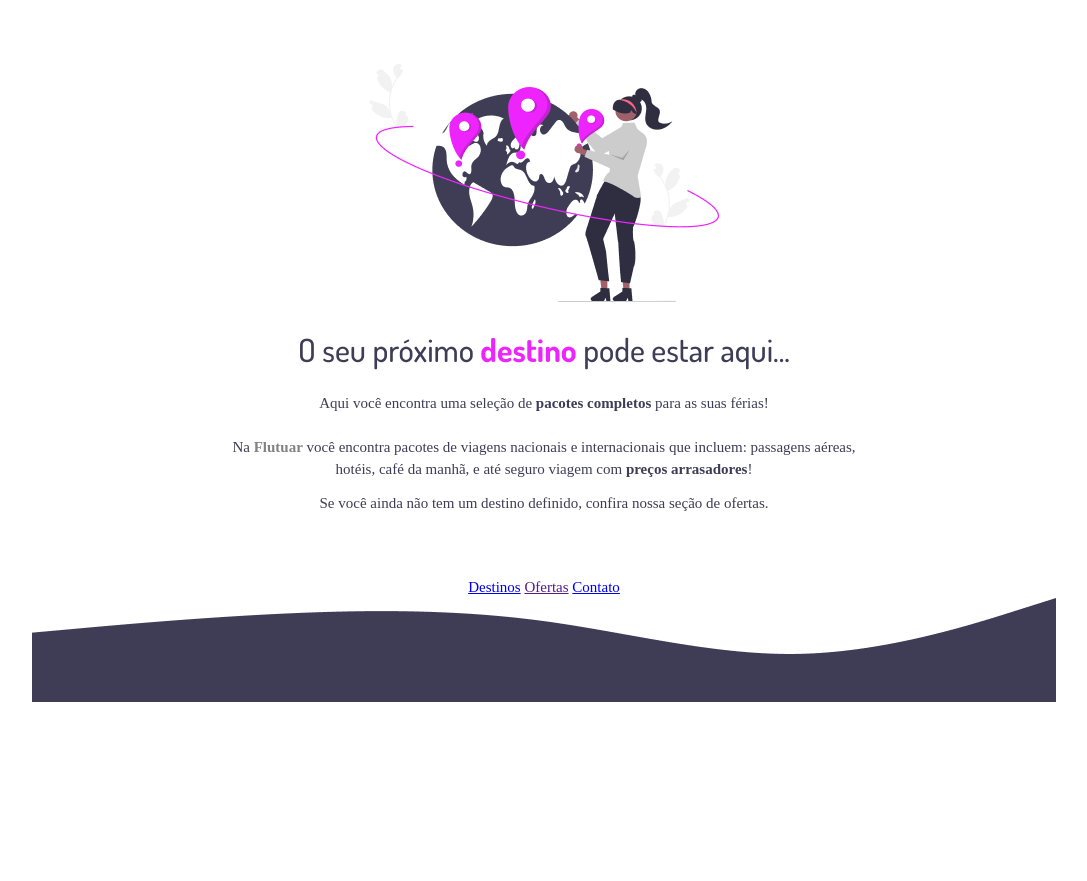
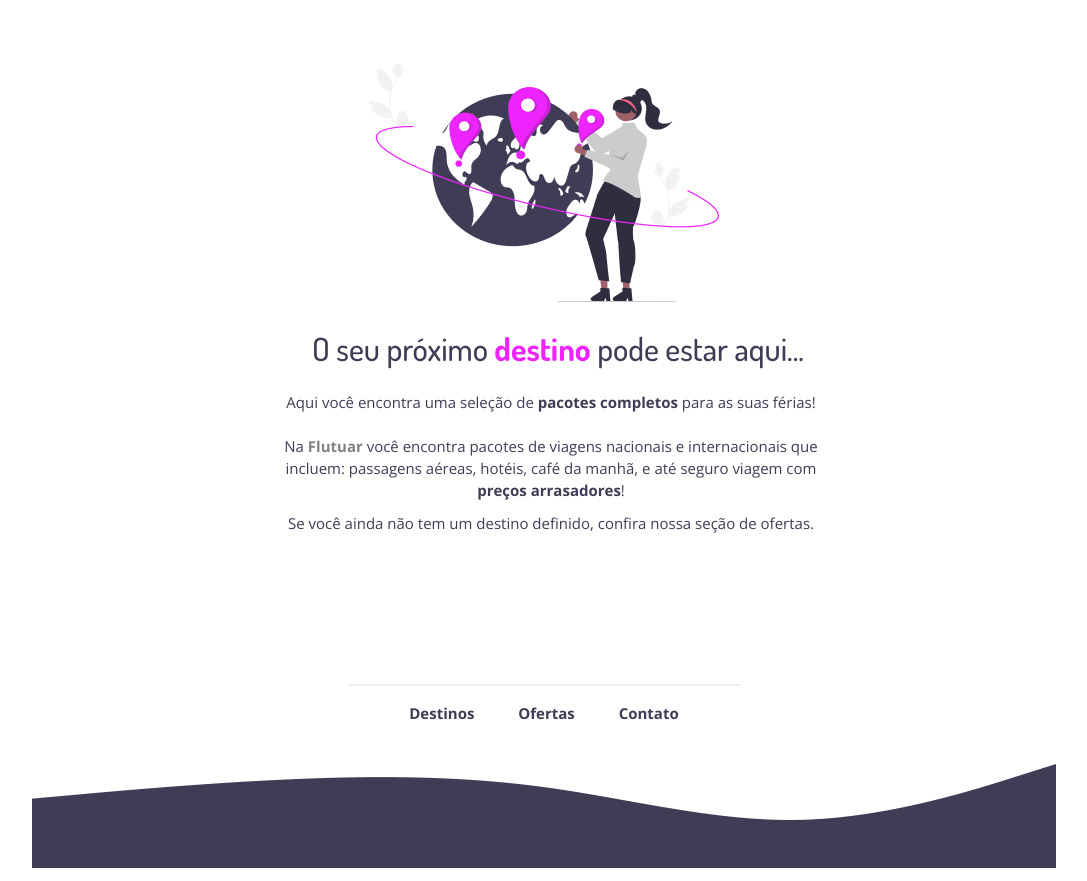
Before and after one commit to Lucas-ulerich/Projeto01-extra, a plain HTML site: page index.html in a window 1280 px wide. Shown: the whole page, without its empty margins (96-1183 px from the left). Before the commit the page ends 800 px from the top, so only its background shows below. Drawn offline with nearby package versions, Linux system fonts and the light colour scheme.

Commit message:
Finalizando projeto

```diff
--- a/index.html
+++ b/index.html
@@ -29,12 +29,13 @@
   </div>
 
   <div id="footer">
+    <div id="line"></div>
     <a href="http://" target="_blank" rel="noopener noreferrer">Destinos</a>
     <a href="">Ofertas</a>
     <a href="mailto:">Contato</a>
   </div>
 
-  <img src="/img/Wave.png" alt="Imagem de uma onda escura.">
+  <img class="onda" src="/img/Wave.png" alt="Imagem de uma onda escura.">
 </body>
 
 </html>
--- a/style.css
+++ b/style.css
@@ -1,4 +1,5 @@
 body {
+  font-family: 'Open sans', sans-serif;
   text-align: center;
   color: #3F3D56;
   font-size: 15px;
@@ -9,17 +10,19 @@ body {
 
 #container {
   width: 626px;
-  height: 486;
   margin: 64px auto 64px;
+
 }
 
 h1 {
-
+  width: 594px;
   font-family: 'Dosis', sans-serif;
-  font-weight: normal;
+  font-weight: 500;
   font-size: 32px;
+  font-style: normal;
   line-height: normal;
   color: #3F3D56;
+  margin-left: 30px;
 }
 
 span {
@@ -31,6 +34,35 @@ span {
   color: #828282;
 }
 
+P {
+  width: 540px;
+  height: 107px;
+  margin-left: 50px;
+  margin-right: 36px;
+}
+
 .paragrafo {
   line-height: normal;
 }
+
+#line {
+  width: 391px;
+  height: 0px;
+  border: 1px solid #ECEFF2;
+  margin: 0px auto 16px;
+}
+a {
+  text-decoration: none !important;
+  color: #3F3D56;
+  font-size: 15px;
+  font-weight: bold;
+}
+
+#footer a + a{
+  margin-left: 40px;
+}
+
+.onda {
+  margin-top: 40px;
+  margin-bottom: 0px;
+}
```
